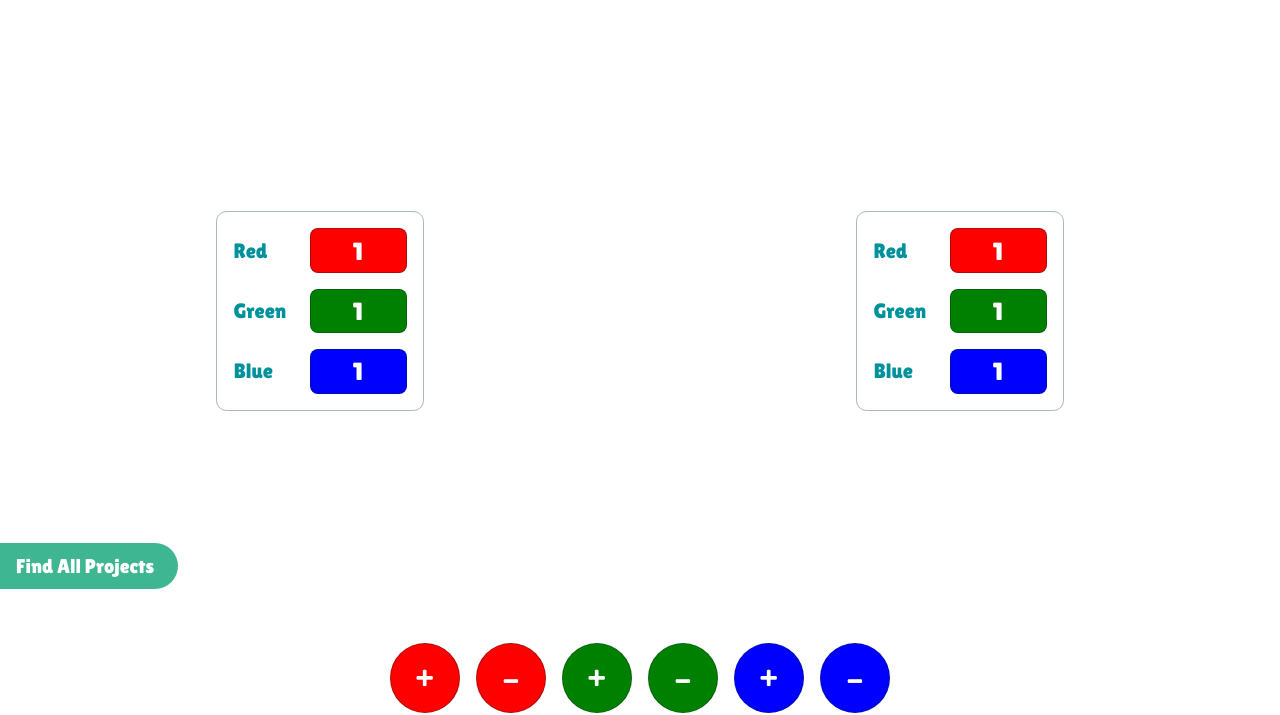
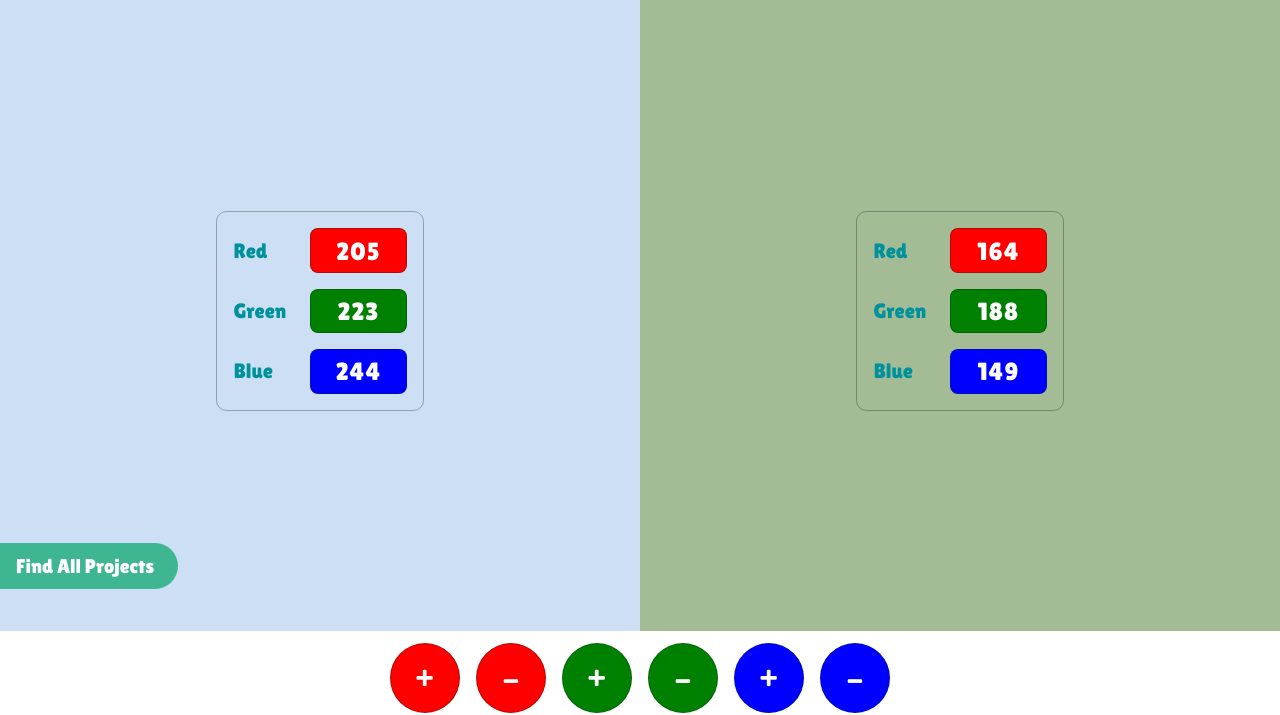
Before and after one commit to Kr-Upendra/100-Days-of-JavaScript, a plain HTML site: page Match Colors/index.html in a window 1280 px wide. Shown: the part 85-800 px from the top of the page. Drawn offline with Linux system fonts and the light colour scheme.

Commit message:
About to complete

```diff
--- a/Match Colors/index.html
+++ b/Match Colors/index.html
@@ -29,8 +29,8 @@
                 min="0"
                 max="255"
                 type="number"
-                value="1"
-                class="red__input"
+                value=""
+                class="red__input leftRed"
                 disabled
               />
             </div>
@@ -40,9 +40,9 @@
                 min="0"
                 max="255"
                 type="number"
-                value="1"
+                value=""
                 disabled
-                class="green__input"
+                class="green__input leftGreen"
               />
             </div>
             <div class="blueColor color__box">
@@ -51,8 +51,8 @@
                 min="0"
                 max="255"
                 type="number"
-                value="1"
-                class="blue__input"
+                value=""
+                class="blue__input leftBlue"
                 disabled
               />
             </div>
@@ -70,8 +70,8 @@
                 min="0"
                 max="255"
                 type="number"
-                value="1"
-                class="red__input"
+                value=""
+                class="red__input rightRed"
                 disabled
               />
             </div>
@@ -81,8 +81,8 @@
                 min="0"
                 max="255"
                 type="number"
-                value="1"
-                class="green__input"
+                value=""
+                class="green__input rightGreen"
                 disabled
               />
             </div>
@@ -92,8 +92,8 @@
                 min="0"
                 max="255"
                 type="number"
-                value="1"
-                class="blue__input"
+                value=""
+                class="blue__input rightBlue"
                 disabled
               />
             </div>
@@ -116,7 +116,12 @@
       </div>
       <div class="alertbox"></div>
       <div class="findall">
-        <a href="#" class="findall__btn">Find All Projects</a>
+        <a
+          href="https://github.com/Kr-Upendra/100-Days-of-JavaScript"
+          target="_blank"
+          class="findall__btn"
+          >Find All Projects</a
+        >
       </div>
     </main>
   </body>
--- a/Match Colors/script.js
+++ b/Match Colors/script.js
@@ -3,6 +3,18 @@ const instructionIcon = document.querySelector(".icons");
 const alert = document.querySelector(".alertbox");
 const leftBox = document.querySelector(".left__box");
 const rightBox = document.querySelector(".right__box");
+const leftRedColorValue = document.querySelector(".leftRed");
+const leftGreenColorValue = document.querySelector(".leftGreen");
+const leftBlueColorValue = document.querySelector(".leftBlue");
+const rightRedColorValue = document.querySelector(".rightRed");
+const rightGreenColorValue = document.querySelector(".rightGreen");
+const rightBlueColorValue = document.querySelector(".rightBlue");
+const redIncrease = document.querySelector(".redIncrease");
+const redDecrease = document.querySelector(".redDecrease");
+const greenIncrease = document.querySelector(".greenIncrease");
+const greenDncrease = document.querySelector(".greenDecrease");
+const blueIncrease = document.querySelector(".blueIncrease");
+const blueDncrease = document.querySelector(".blueDecrease");
 
 const toggleInstruction = () => {
   if (instructionBox.style.right === "-100%") {
@@ -21,7 +33,6 @@ const callToggleBoxes = () => {
     showAlert("LEFT IS SELECTED🔥!", "3%");
     setTimeout(hideAlert, 4000);
   });
-
   rightBox.addEventListener("click", () => {
     rightBox.setAttribute("aria-selected", "true");
     leftBox.setAttribute("aria-selected", "false");
@@ -40,3 +51,53 @@ const showAlert = (message, styleProp) => {
 const hideAlert = () => {
   alert.style.right = "-100%";
 };
+
+const generateRGB = () => {
+  const red = Math.floor(Math.random() * 255 + 1);
+  const green = Math.floor(Math.random() * 255 + 1);
+  const blue = Math.floor(Math.random() * 255 + 1);
+  return { red: red, green: green, blue: blue };
+};
+
+const setBgColor = () => {
+  const leftRGB = generateRGB();
+  const rightRGB = generateRGB();
+  leftBox.style.backgroundColor = `rgb(${leftRGB.red}, ${leftRGB.green}, ${leftRGB.blue})`;
+  rightBox.style.backgroundColor = `rgb(${rightRGB.red}, ${rightRGB.green}, ${rightRGB.blue})`;
+
+  leftRedColorValue.value = leftRGB.red;
+  leftGreenColorValue.value = leftRGB.green;
+  leftBlueColorValue.value = leftRGB.blue;
+  rightRedColorValue.value = rightRGB.red;
+  rightGreenColorValue.value = rightRGB.green;
+  rightBlueColorValue.value = rightRGB.blue;
+};
+
+setBgColor();
+
+const increaseDecreaseValue = (r, g, b) => {
+  redIncrease.addEventListener("click", () => {
+    let redValue = parseInt(r.value);
+    r.value = redValue + 1;
+  });
+  redDecrease.addEventListener("click", () => {
+    let redValue = parseInt(r.value);
+    r.value = redValue - 1;
+  });
+  greenIncrease.addEventListener("click", () => {
+    let greenValue = parseInt(g.value);
+    g.value = greenValue + 1;
+  });
+  greenDncrease.addEventListener("click", () => {
+    let greenValue = parseInt(g.value);
+    g.value = greenValue - 1;
+  });
+  blueIncrease.addEventListener("click", () => {
+    let blueValue = parseInt(b.value);
+    b.value = blueValue + 1;
+  });
+  blueDncrease.addEventListener("click", () => {
+    let blueValue = parseInt(b.value);
+    b.value = blueValue - 1;
+  });
+};
```
Also changed, not shown: Match Colors/README.md.
